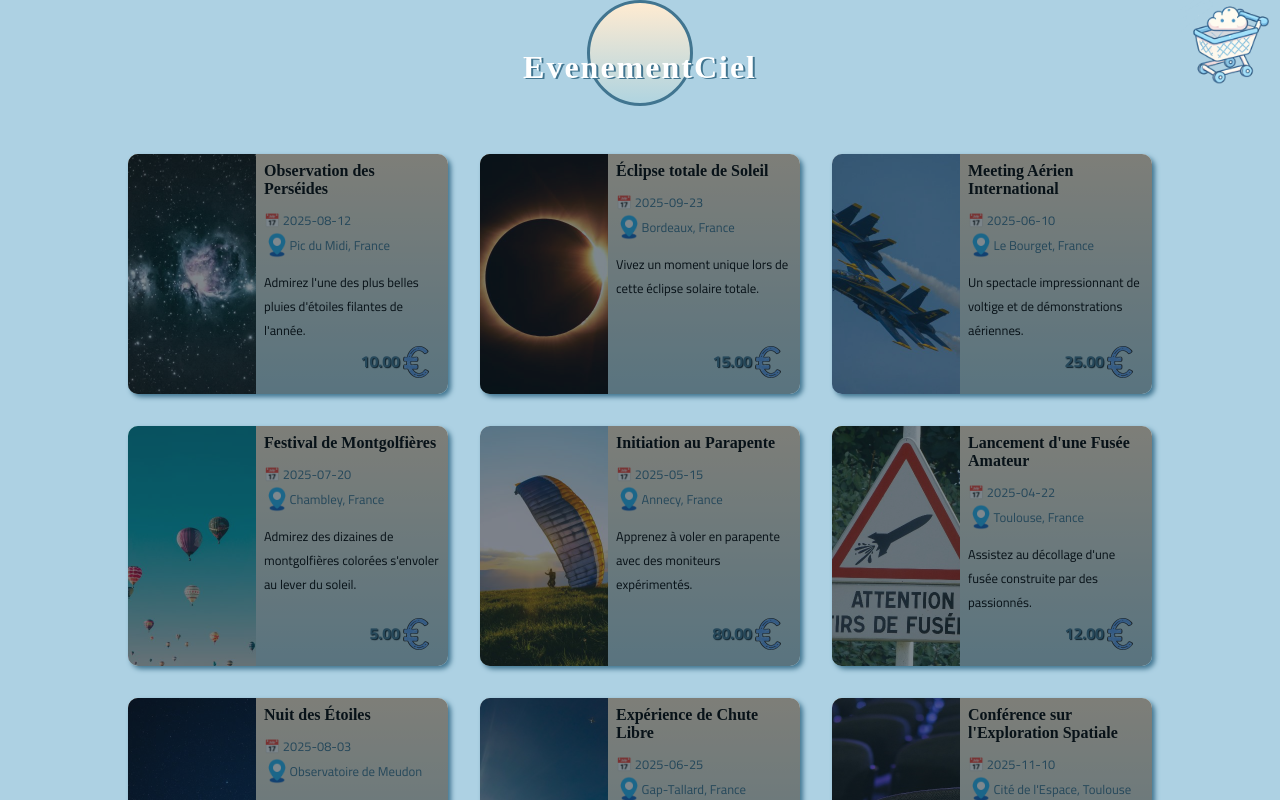
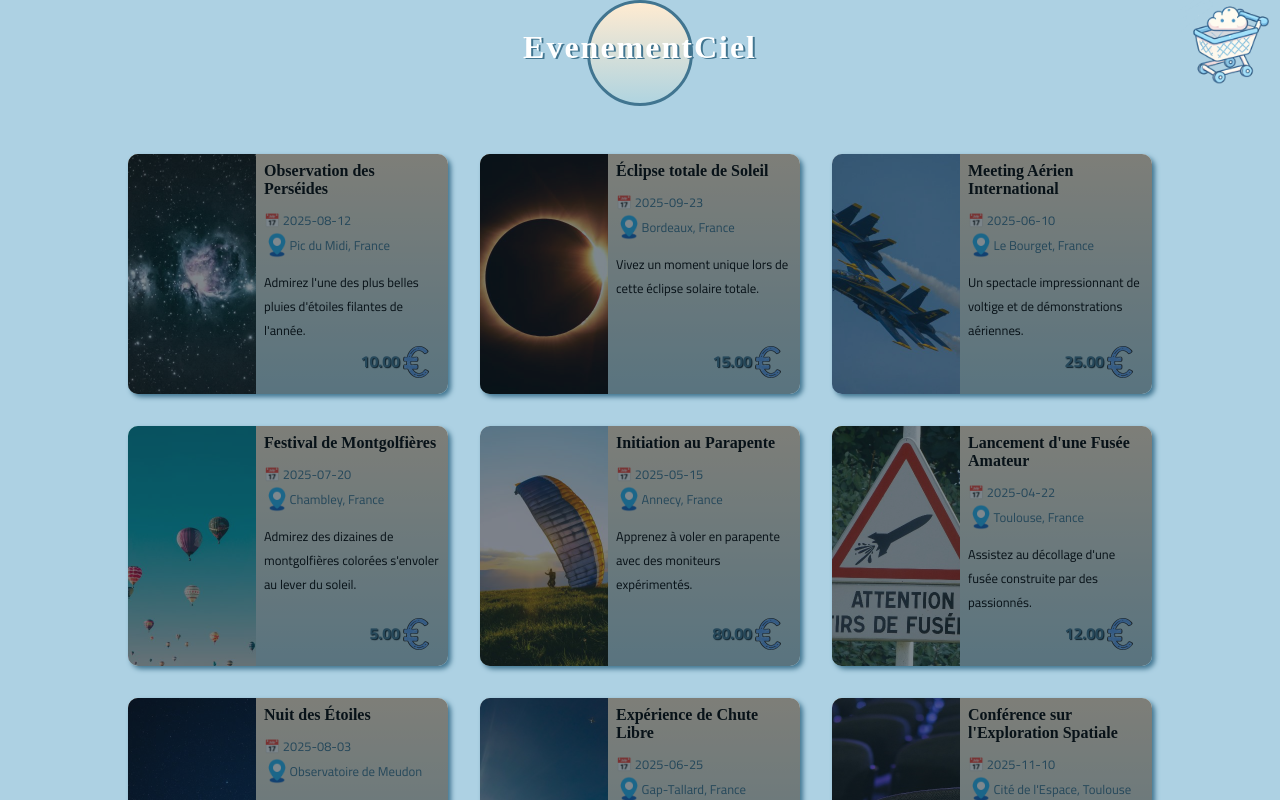
Before and after one commit to Paum2tair/projetJSM2, a React (Vite) app in the folder EvenemenCiel/: page / in a window 1280 px wide. Shown: the top 800 px of the page. Built offline with nearby package versions, Linux system fonts and the light colour scheme; a web font is replaced by a local one.

Commit message:
⚡️ pour provain 2⚡️

```diff
--- a/EvenemenCiel/src/assets/css/accueil.css
+++ b/EvenemenCiel/src/assets/css/accueil.css
@@ -66,7 +66,7 @@ body {
     color: var(--couleur_text_blanc);
     letter-spacing: 2px;
     text-shadow: var(--couleur_bdr) 2px 1px;
-    top: 25%;
+    top: 5%;
     position: absolute;
 }
 .footer {
@@ -102,6 +102,10 @@ body {
     margin: 1em;
     display: flex;
     position: relative;
+
+}
+.event-card.hidden{
+    pointer-events: none;
 }
 
 .event-card:hover {
--- a/EvenemenCiel/src/pages/Accueil.tsx
+++ b/EvenemenCiel/src/pages/Accueil.tsx
@@ -53,7 +53,7 @@ const Accueil: React.FC = () => {
             {events.map(event => (
                 <div
                     key={event.id}
-                    className={`event-card ${selectedEventId === event.id ? 'selected' : ''}`}
+                    className={`event-card hidden ${selectedEventId === event.id ? 'selected' : ''}`}
                     onClick={() => handleSelectEvent(event.id)}
                 >
                     <img src={`/images/${event.title}.jpg`} alt={event.title} />
```
